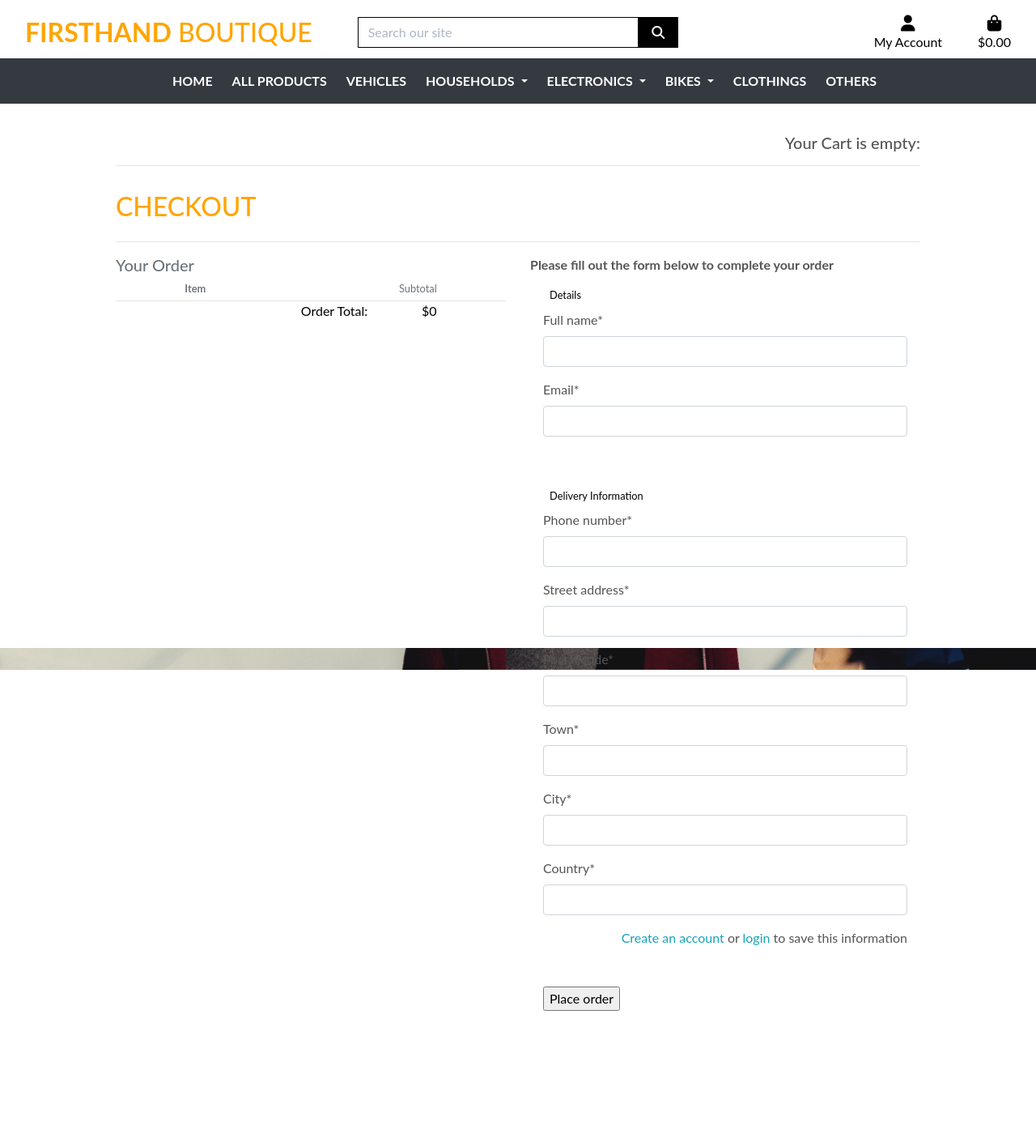
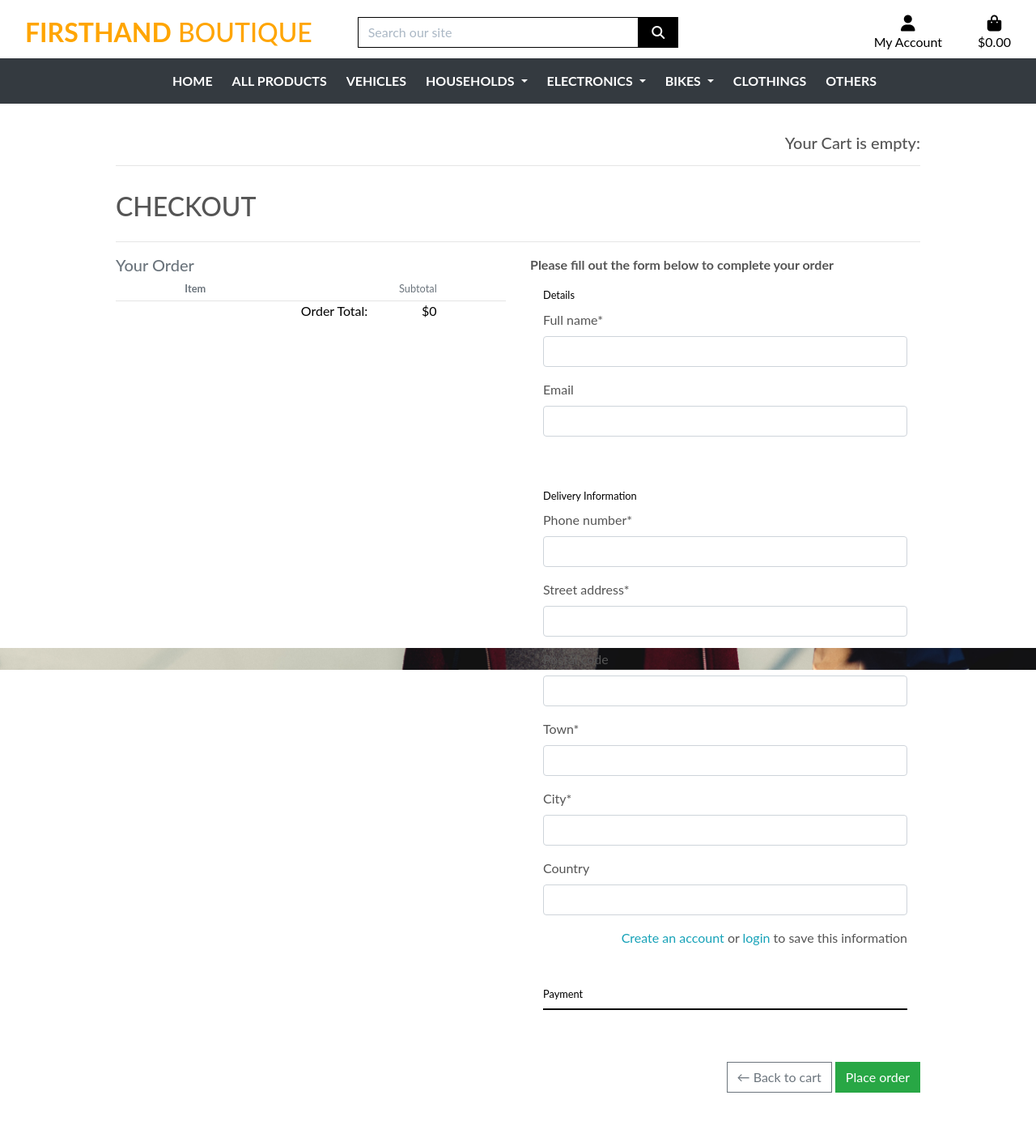
Before and after one commit to Gerardbulky/firsthand, a Django app: page /checkout/create/ in a window 1280 px wide. Shown: the whole page at 81% size. Before the commit the page ends 1248 px from the top, so only its background shows below. Run offline with Django 3.2, Linux system fonts and the light colour scheme; some libraries are stand-ins or nearby versions.

Commit message:
added stripe element.js

```diff
--- a/checkout/forms.py
+++ b/checkout/forms.py
@@ -5,9 +5,9 @@ from .models import Order
 class OrderCreateForm(forms.ModelForm):
     class Meta:
         model = Order
-        fields = ['full_name', 'phone_number', 'email', 'street_address',
+        fields = ('full_name', 'phone_number', 'email', 'street_address',
                   'postal_code', 'town', 'city', 'country',
-                  ]
+                  )
 
 
 def __init__(self, *args, **kwargs):
@@ -20,7 +20,7 @@ def __init__(self, *args, **kwargs):
         'full_name': 'Full Name',
         'email': 'Email Address',
         'phone_number': 'Phone Number',
-        'street_address': 'Street Address',
+        'street_address': 'Street Name',
         'postal_code': 'Postal Code',
         'town': 'Town',
         'city': 'City',
--- a/checkout/models.py
+++ b/checkout/models.py
@@ -4,13 +4,13 @@ from shop.models import Product
 
 class Order(models.Model):
     full_name = models.CharField(max_length=100, null=False, blank=False)
-    email = models.EmailField(max_length=254, null=False, blank=False)
+    email = models.EmailField(max_length=254, null=True, blank=True)
     phone_number = models.CharField(max_length=40, null=False, blank=False)
     street_address = models.CharField(max_length=50, null=False, blank=False)
-    postal_code = models.CharField(max_length=50)
+    postal_code = models.CharField(max_length=50, null=True, blank=True)
     town = models.CharField(max_length=100, null=False, blank=False)
     city = models.CharField(max_length=100, null=False, blank=False)
-    country = models.CharField(max_length=50, null=False, blank=False)
+    country = models.CharField(max_length=50, null=True, blank=True)
     created = models.DateTimeField(auto_now_add=True)
     updated = models.DateTimeField(auto_now=True)
     paid = models.BooleanField(default=False)
--- a/checkout/static/checkout/css/checkout.css
+++ b/checkout/static/checkout/css/checkout.css
@@ -0,0 +1,80 @@
+.StripeElement,
+.stripe-style-input {
+  box-sizing: border-box;
+  height: 40px;
+  padding: 10px 12px;
+  border: 1px solid transparent;
+  border-radius: 0px;
+  background-color: white;
+  box-shadow: 0 1px 3px 0 #e6ebf1;
+  -webkit-transition: box-shadow 150ms ease;
+  transition: box-shadow 150ms ease;
+}
+
+.StripeElement--focus,
+.stripe-style-input:focus,
+.stripe-style-input:active {
+  box-shadow: 0 1px 3px 0 #cfd7df;
+}
+
+.StripeElement--webkit-autofill {
+  background-color: #fefde5 !important;
+}
+
+.stripe-style-input::placeholder {
+    color: #aab7c4;
+}
+
+.fieldset-label {
+    position: relative;
+    right: .5rem;
+}
+
+#payment-form .form-control,
+#card-element {
+    color: #000;
+    border: 1px solid #000;
+}
+
+select,
+select option {
+    color: #000000;
+}
+
+select:invalid,
+select option[value=""] {
+    color: #aab7c4 !important;
+}
+
+#loading-overlay {
+	display: none;
+	position: fixed;
+    top: 0;
+    left: 0;
+    width: 100%;
+    height: 100%;
+    background: rgba(23, 162, 184, .85);
+    z-index: 9999;  /* it stays ontop of everythx on the page */
+}
+
+.loading-spinner {
+	display: flex;
+    align-items: center;
+    justify-content: center;
+    margin: 0;
+    height: 100%;
+}
+.message-container {
+    position: fixed;
+    top: 72px;
+    right: 15px;
+    z-index: 99999999999;
+}
+
+.custom-toast {
+    overflow: visible;
+}
+
+.toast-capper {
+    height: 2px;
+}
--- /dev/null
+++ b/checkout/static/checkout/js/stripe_elements.js
@@ -0,0 +1,22 @@
+var stripePublicKey = $('#id_stripe_public_key').text().slice(1, -1);
+var clientSecret = $('#id_client_secret').text().slice(1, -1);
+var stripe = Stripe(stripePublicKey);
+var elements = stripe.elements();
+
+var style = {
+    base: {
+        color: '#000',
+        fontFamily: '"Helvetica Neue", Helvetica, sans-serif',
+        fontSmoothing: 'antialiased',
+        fontSize: '16px',
+        '::placeholder': {
+            color: '#aab7c4'
+        }
+    },
+    invalid: {
+        color: '#dc3545',
+        iconColor: '#dc3545'
+    }
+};
+var card = elements.create('card', {style: style});
+card.mount('#card-element');
--- a/checkout/templates/checkout/order/create.html
+++ b/checkout/templates/checkout/order/create.html
@@ -36,11 +36,11 @@
   <div class="container">
         <div class="row">
             <div class="col">
-                <h2 class="logo-font mb-4">Checkout</h2>
+                <h2 class="mb-4">CHECKOUT</h2>
                 <hr>
             </div>
         </div>
-   <!-- <h3 class="logo-font mb-4">CHECKOUT</h3><hr> -->
+   <!-- <h3 class="mb-4">CHECKOUT</h3><hr> -->
 
     <div class="row">
         <div class="col-12 col-lg-6 order-lg-last mb-5">
@@ -126,8 +126,7 @@
                 </fieldset>
 
                 <fieldset class="px-3">
-                    <p><input type="submit" value="Place order"></p>
-                    <!--   <legend class="fieldset-label small text-black px-2 w-auto">Payment</legend> -->
+                    <legend class="fieldset-label small text-black px-2 w-auto">Payment</legend>
                     <!-- A Stripe card element will go here and contains an id=card-element which contains the field for filling in the card number, exp date, security code which is prebuild in stripe -->
                     <div class="mb-3" id="card-element"></div>
 
@@ -135,8 +134,21 @@
                     <div class="mb-3 text-danger" id="card-errors" role="alert"></div>
                     <input type="hidden" value="{{ client_secret }}" name="client_secret">
                 </fieldset>
+                <div class="submit-button text-right mt-5 mb-2">
+                        <a href="{% url 'cart:cart_detail' %}" class="btn btn-outline-secondary rounded-0">
+                          &#x2190;  Back to cart
+                        </a>
+                        <input class="btn btn-success rounded-0" type="submit" value="Place order">
+                </div>
             </form>
         </div>
     </div>
     </div>
 {% endblock %}
+
+{% block postloadjs %}
+    {{ block.super }}
+    {{ stripe_public_key|json_script:"id_stripe_public_key" }}
+    {{ client_secret|json_script:"id_client_secret" }}
+    <script src="{% static 'checkout/js/stripe_elements.js'%}"></script>
+{% endblock %}
--- a/checkout/views.py
+++ b/checkout/views.py
@@ -24,4 +24,6 @@ def order_create(request):
         form = OrderCreateForm()
     return render(request,
                   'checkout/order/create.html',
-                  {'cart': cart, 'form': form})
+                  {'cart': cart, 'form': form,
+                   'stripe_public_key': 'pk_test_51IRDEYI93ifnqnA18YPxFgcgWkIPir6YSxh1038ymbn48JgXIhOx7UTCdp8F9M4N602Bs1E97zupGE9FZQNkb95G00DAvzFxPi',
+                   'client_secret': 'test client secret'})
--- a/shop/templates/cart/detail.html
+++ b/shop/templates/cart/detail.html
@@ -28,7 +28,7 @@
 {% block content %}
 <div class="overlay"></div>
 <div class="container">
-    <h3 class="logo-font">SHOPPING CART</h3><hr>
+    <h3 class="logo">SHOPPING CART</h3><hr>
 <div class="row">
     <div class="col-12 table-responsive">
         <table class="table table-sm">
--- a/templates/base.html
+++ b/templates/base.html
@@ -29,6 +29,7 @@
     <script src="https://code.jquery.com/jquery-3.5.1.min.js" integrity="sha256-9/aliU8dGd2tb6OSsuzixeV4y/faTqgFtohetphbbj0=" crossorigin="anonymous"></script>
     <script src="https://cdnjs.cloudflare.com/ajax/libs/popper.js/1.14.7/umd/popper.min.js" integrity="sha384-UO2eT0CpHqdSJQ6hJty5KVphtPhzWj9WO1clHTMGa3JDZwrnQq4sF86dIHNDz0W1" crossorigin="anonymous"></script>
     <script src="https://stackpath.bootstrapcdn.com/bootstrap/4.3.1/js/bootstrap.min.js" integrity="sha384-JjSmVgyd0p3pXB1rRibZUAYoIIy6OrQ6VrjIEaFf/nJGzIxFDsf4x0xIM+B07jRM" crossorigin="anonymous"></script>
+    <script src="https://js.stripe.com/v3/"></script> <!--stripe-->
 
     {% endblock %}
 
```
Also changed, not shown: db.sqlite3.
